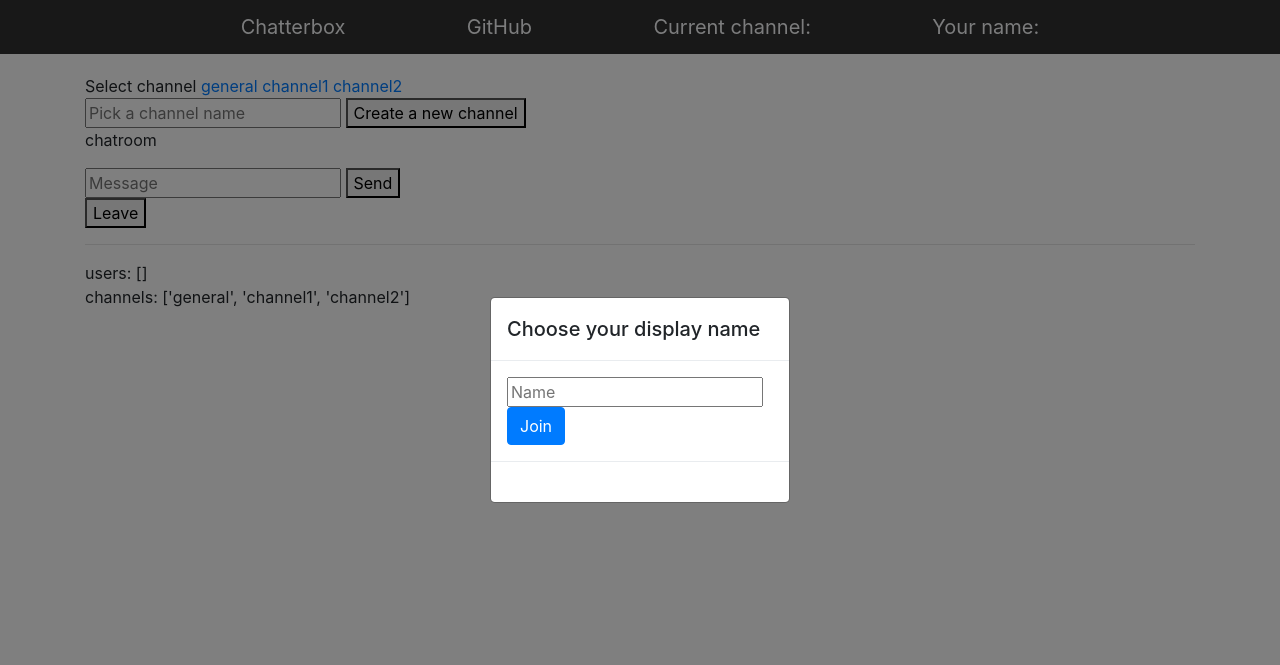
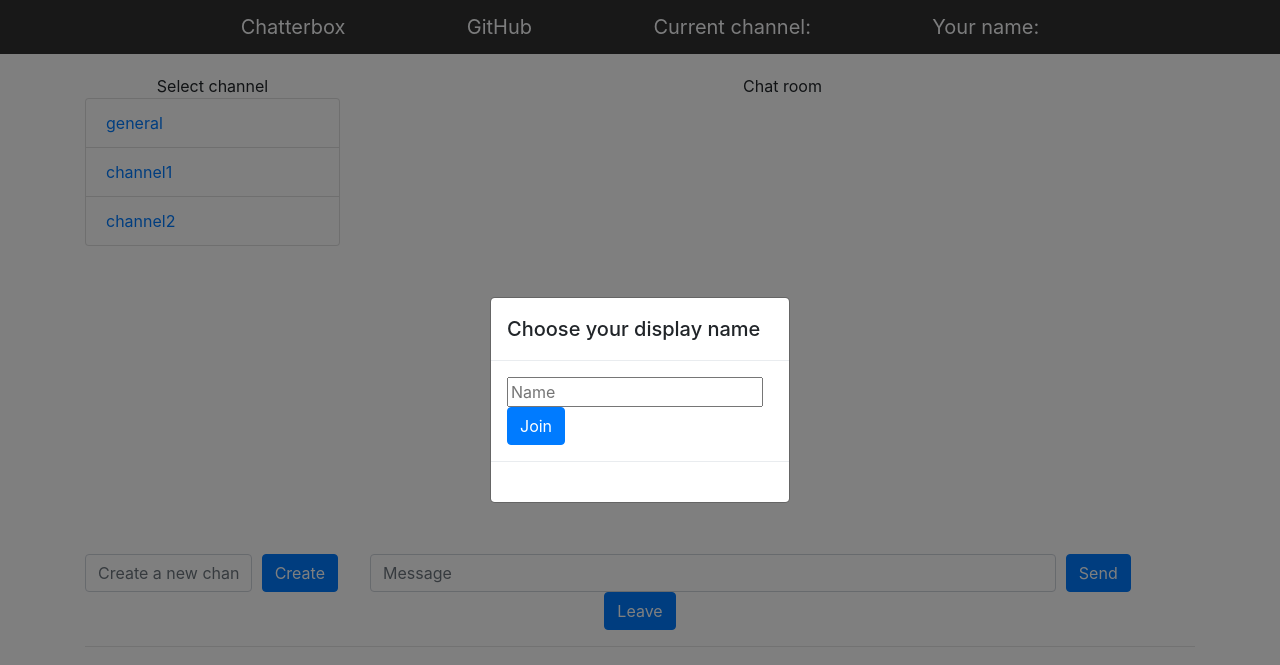
Before and after one commit to syntaxkim/project2-chatterbox, a Flask app: page / in a window 1280 px wide. Shown: the top 665 px of the page. Run offline with Flask 2, Linux system fonts and the light colour scheme; some libraries are stand-ins or nearby versions.

Commit message:
front-end updated

```diff
--- a/static/style.css
+++ b/static/style.css
@@ -9,6 +9,11 @@ html, body {
 #container{
     min-height: 100%;
     margin-top: 20px;
+}
+
+#channel-list, #message-list {
+    height: 60vh;
+    overflow: auto;
 }
 
 #footer{
--- a/templates/index.html
+++ b/templates/index.html
@@ -1,38 +1,84 @@
 {% extends "layout.html" %}
 
+{% block modal %}
+<div id="modal" class="modal fade bd-example-modal-sm" tabindex="-1" role="dialog" aria-labelledby="join" aria-hidden="true">
+  <div class="modal-dialog modal-sm modal-dialog-centered">
+    <div class="modal-content">
+        <div class="modal-header">
+            <h5 class="modal-title">Choose your display name</h5>
+        </div>
+        <div class="modal-body">
+            <form id="join" action="#">
+                <input id="name" type="text" autocomplete="off" autofocus placeholder="Name">
+                <button type="submit" class="btn btn-primary">Join</button>
+            </form>
+        </div>
+        <div class="modal-footer">
+            <h6 id="user_message"></h6>
+        </div>
+    </div>
+  </div>
+</div>
+{% endblock %}
+
 {% block body %}
-
+<div class="row justify-content-md-center">
     <!-- channel list -->
-<div>Select channel
+    <div id="channel-list" class="col-lg-3">
+        <div class="text-center">Select channel</div>
+        <ul class="list-group">
         {% if channels %}
             {% for channel in channels %}
-            <a href="#" class="channel" data-channel="{{ channel }}">{{ channel }}</a>
+            <li class="list-group-item"><a href="#" class="channel" data-channel="{{ channel }}">{{ channel }}</a></li>
             {% endfor %}
         {% endif %}
+        </ul>
+    </div>
+    <!-- chatroom -->
+    <div id="message-list" class="col-lg-9">
+        <div class="text-center">Chat room</div>
+        <ul id="messages">
+        </ul>
+    </div>
 </div>
 
-<!-- create a new channel -->
-<div>
-    <form id="create" action="#">
-        <input id="channel_name" type="text" autocomplete="off" placeholder="Pick a channel name">
-        <button type="submit">Create a new channel</button>
+<div class="row justify-content-md-center">
+    <!-- channel input -->
+    <div class="col-lg-3">
+        <form class="form-row" id="create" action="#">
+            <div class="col-8">
+                <input id="channel_name" class="form-control" type="text" autocomplete="off" placeholder="Create a new channel">
+            </div>
+            <div class="col">
+                <button class="btn btn-primary" type="submit">Create</button>
+            </div>
         </form>
         <div id="channel_message"></div>
     </div>
-
-<!-- chatroom -->
-<div id="chatroom">chatroom
-    <ul id="messages">
-    </ul>
+    <!-- chatroom input -->
+    <div class="col-lg-9">
+        <form class="form-row" id="send">
+            <div class="col-10">
+                <input id="message" class="form-control" type="text" autocomplete="off" autofocus placeholder="Message">
             </div>
-<div>
-    <form id="send">
-        <input id="message" type="text" autocomplete="off" autofocus placeholder="Message">
-        <button type="submit">Send</button>
+            <div class="col-2">
+                <button class="btn btn-primary" type="submit">Send</button>
+            </div>
         </form>
+    </div>
+    <button class="btn btn-primary" id="leave">Leave</button>
 </div>
 
 <!-- Leave the chatbox -->
-<button id="leave">Leave</button>
 
 {% endblock %}
+
+{% block dev %}
+<hr>
+<div>
+    users: {{ users }}
+    <br>
+    channels: {{ channels }}
+</div>
+</div>
+{% endblock %}
--- a/templates/layout.html
+++ b/templates/layout.html
@@ -19,26 +19,6 @@
     <script type="text/javascript" src="//cdnjs.cloudflare.com/ajax/libs/socket.io/1.3.6/socket.io.min.js"></script>
 </head>
 <body>
-
-<!-- modal to prompt users to type in their name-->
-<div id="modal" class="modal fade bd-example-modal-sm" tabindex="-1" role="dialog" aria-labelledby="join" aria-hidden="true">
-  <div class="modal-dialog modal-sm modal-dialog-centered">
-    <div class="modal-content">
-        <div class="modal-header">
-            <h5 class="modal-title">Choose your display name</h5>
-        </div>
-        <div class="modal-body">
-            <form id="join" action="#">
-                <input id="name" type="text" autocomplete="off" autofocus placeholder="Name">
-                <button type="submit" class="btn btn-primary">Join</button>
-            </form>
-        </div>
-        <div class="modal-footer">
-            <h6 id="user_message"></h6>
-        </div>
-    </div>
-  </div>
-</div>
 
 <!-- navbar -->
 <div id="navbar">
@@ -64,24 +44,22 @@
     </div>
 </div>
 
+<!-- modal to prompt users to type in their name-->
+{% block modal %}
+{% endblock %}
+
 <!-- container-body -->
 <div id="container" class="container">
-    {% block body %}
-    {% endblock %}
+{% block body %}
+{% endblock %}
 
 <!-- This section is only for development -->
-<hr>
-<div>
-    users: {{ users }}
-    <br>
-    channels: {{ channels }}
-</div>
-</div>
+{% block dev %}
+{% endblock %}
 
-<!-- footer -->
-<!-- <footer id="footer" class="container-fluid card-footer text-center bg-light">
+<footer id="footer" class="container-fluid card-footer text-center bg-light">
     <div id="heroku">App deployed with <a href="https://www.heroku.com" target="_blank">Heroku</a></div>
-</footer> -->
+</footer>
 
 </body>
 </html>
```
Lines whose indentation alone changed are shown as unchanged.
